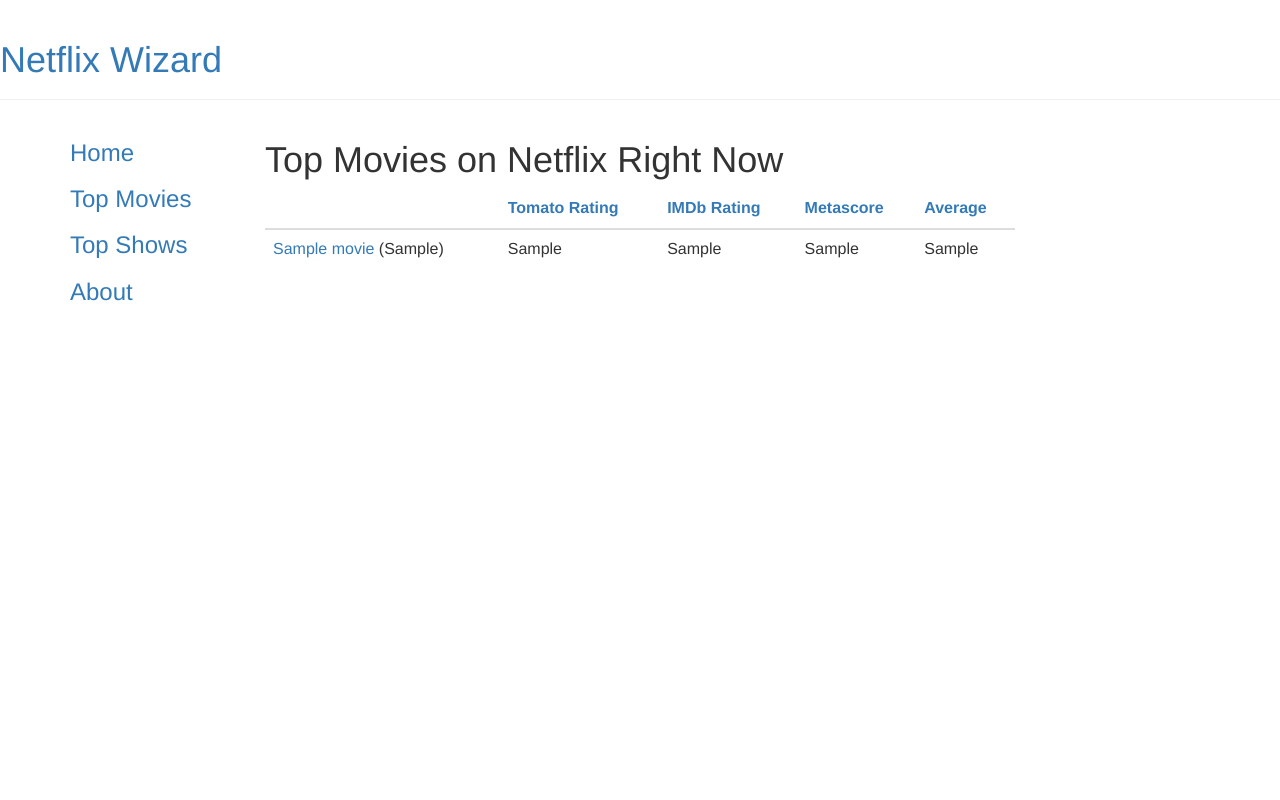
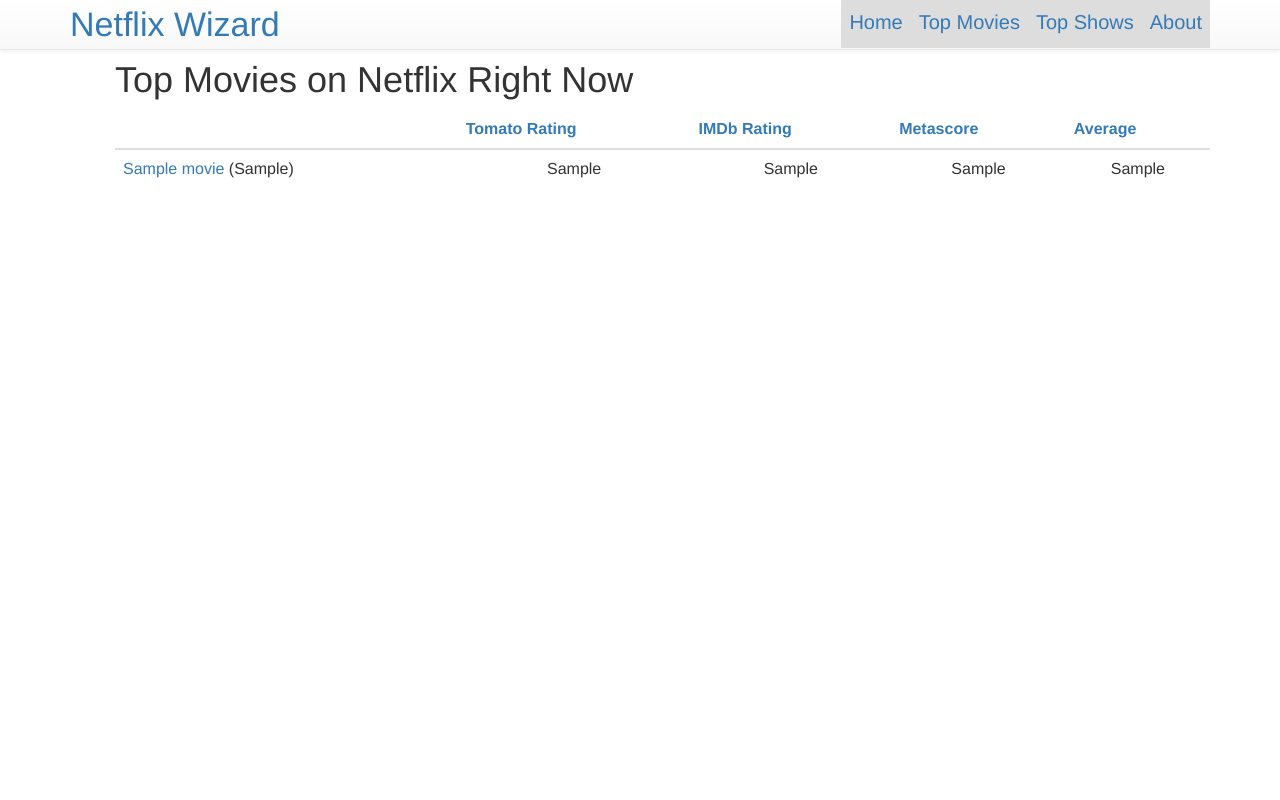
Before and after one commit to sudomichael/djnfs, a Django app: page / in a window 1280 px wide. Run offline with Django 3.2, Linux system fonts and the light colour scheme; tables that the repository leaves empty hold one stand-in row (values such as "Sample post"); some libraries are stand-ins or nearby versions.

Commit message:
reformatted nav bar

```diff
--- a/nfs/static/css/nfs.css
+++ b/nfs/static/css/nfs.css
@@ -1,3 +1,45 @@
 .table{
     margin: auto;
 }
+
+ul {
+    float:right;
+    list-style-type: none;
+    margin: 0;
+    padding: 0;
+    overflow: hidden;
+}
+
+li {
+    float: left;
+}
+
+li a {
+    height: 48px;
+    padding: 8px;
+    font-size: 20px;
+    display: block;
+    background-color: #dddddd;
+}
+
+body{
+    padding-top: 40px;
+}
+
+#title{
+    font-size: 34px;
+}
+
+.content{
+    margin-left: 45px;
+    float:center;
+    position: relative;
+}
+
+td{
+    text-align: center;
+}
+
+.title{
+    text-align: left;
+}
--- a/nfs/templates/nfs/base.html
+++ b/nfs/templates/nfs/base.html
@@ -8,23 +8,25 @@
         <link rel="stylesheet" href="{% static 'css/nfs.css' %}">
     </head>
     <body>
-        <div class="page-header">
-            <h1><a href="/">Netflix Wizard</a></h1>
-        </div>
+        <nav class="navbar navbar-default navbar-fixed-top">
+          <div class="container">
+            <a id="title" href="/">Netflix Wizard</a>
+            <ul>
+                <li><a href="/">Home</a></li>
+                <li><a href="{% url 'movies_main_avg' %}">Top Movies</a></li>
+                <li><a href="">Top Shows</a></li>
+                <li><a href="">About</a></li>
+            </ul>
+          </div>
+        </nav>
 
-        <div class="content container">
-            <div class="row">
-                <div class="col-md-2">
-                    <a href=""><h3>Home</h3></a>
-                    <a href=""><h3>Top Movies</h3></a>
-                    <a href=""><h3>Top Shows</h3></a>
-                    <a href=""><h3>About</h3></a>
-                </div>
-                <div class="col-md-8">
+
+            <div class="container">
+            <div class="content">
                 {% block content %}
                 {% endblock %}
                 </div>
             </div>
-        </div>
+
     </body>
 </html>
--- a/nfs/templates/nfs/movie_list.html
+++ b/nfs/templates/nfs/movie_list.html
@@ -17,7 +17,7 @@
   <tbody>
     {% for movie in movies %}
      <tr>
-           <td><a href="{% url 'movie_detail' pk=movie.pk %}">{{ movie.Title }}</a> ({{ movie.Year }})</td>
+           <td class="title"><a href="{% url 'movie_detail' pk=movie.pk %}">{{ movie.Title }}</a> ({{ movie.Year }})</td>
            <td>{{ movie.tomatoMeter }}</td>
            <td>{{ movie.imdbRating }}</td>
            <td>{{ movie.Metascore }}</td>
--- a/nfs/urls.py
+++ b/nfs/urls.py
@@ -7,4 +7,8 @@
     url(r'^tomatosort$', views.movie_list_rt, name="movie_list_rt"),
     url(r'^imdbsort$', views.movie_list_imdb, name="movie_list_imdb"),
     url(r'^mcsort$', views.movie_list_mc, name="movie_list_mc"),
+    url(r'^netflixmovies/all$', views.movies_main_avg, name="movies_main_avg"),
+    url(r'^netflixmovies/tomatosort$', views.movies_main_rt, name="movies_main_rt"),
+   url(r'^netflixmovies/imdbsort$', views.movies_main_imdb, name="movies_main_imdb"),
+   url(r'^netflixmovies/mcsort$', views.movies_main_mc, name="movies_main_mc"),
 ]
--- a/nfs/views.py
+++ b/nfs/views.py
@@ -18,6 +18,8 @@
 
 homePageInfo = pageInfo('movie_list_rt', 'movie_list_imdb', 'movie_list_mc', 'movie_list', "Top Movies on Netflix Right Now")
 
+moviePageInfo = pageInfo('movies_main_rt', 'movies_main_imdb', 'movies_main_mc', 'movies_main_avg', 'Best Movies Airing on Netflix')
+
 def movie_list(request):
     movies = Movie.objects.filter(tomatoMeter__gte=1).filter(Metascore__gte=1).order_by('-average')[:50]
     return render(request, 'nfs/movie_list.html', {'movies': movies, 'pageInfo':homePageInfo})
@@ -37,3 +39,19 @@
 def movie_detail(request, pk):
     movie = get_object_or_404(Movie, pk=pk)
     return render(request, 'nfs/movie_detail.html', {'movie': movie})
+
+def movies_main_avg(request):
+    movies = Movie.objects.filter(tomatoMeter__gte=1).filter(Metascore__gte=1).filter(Type='movie').order_by('-average')[:50]
+    return render(request, 'nfs/movie_list.html', {'movies': movies, 'pageInfo':moviePageInfo})
+
+def movies_main_rt(request):
+    movies = Movie.objects.filter(tomatoMeter__gte=1).filter(Metascore__gte=1).filter(Type='movie').order_by('-tomatoMeter')[:50]
+    return render(request, 'nfs/movie_list.html', {'movies': movies, 'pageInfo':moviePageInfo})
+
+def movies_main_imdb(request):
+    movies = Movie.objects.filter(tomatoMeter__gte=1).filter(Metascore__gte=1).filter(Type='movie').order_by('-imdbRating')[:50]
+    return render(request, 'nfs/movie_list.html', {'movies': movies, 'pageInfo':moviePageInfo})
+
+def movies_main_mc(request):
+    movies = Movie.objects.filter(tomatoMeter__gte=1).filter(Metascore__gte=1).filter(Type='movie').order_by('-Metascore')[:50]
+    return render(request, 'nfs/movie_list.html', {'movies': movies, 'pageInfo':moviePageInfo})
```
Also changed, not shown: 3 other files.
